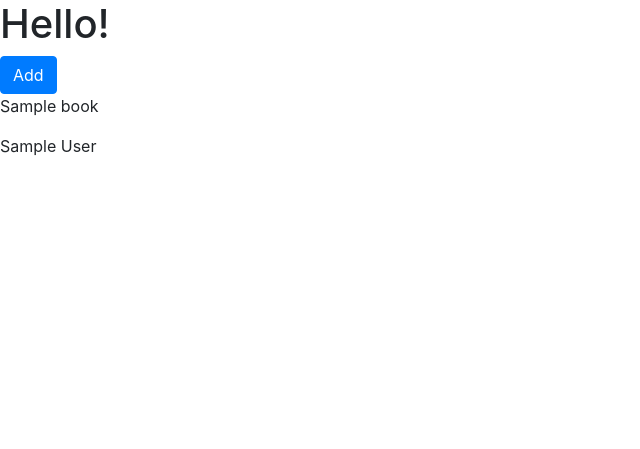
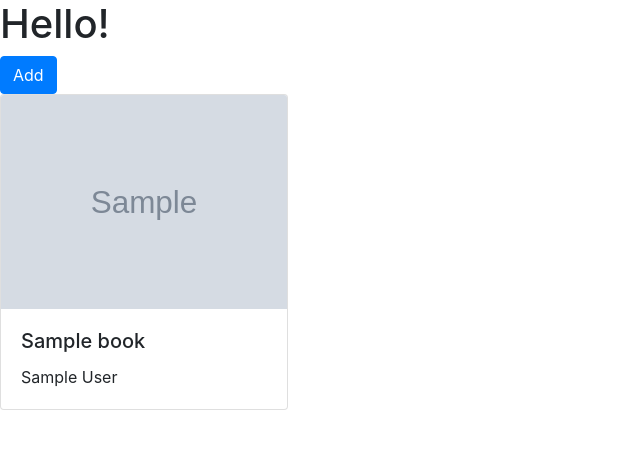
Before and after one commit to sanyagalvov/book-library, a Flask app: template application/templates/index.html in a window 1280 px wide. Shown: the part 58-507 px from the top of the page, without its empty margins (0-640 px from the left). Run offline with Flask 2, Linux system fonts and the light colour scheme; the template is opened without the code that fills it: values that come from a table or form of the project are taken from there, others are empty; tables that the repository leaves empty hold one stand-in row (values such as "Sample post"); grey boxes marked "Sample" are stand-in pictures; some libraries are stand-ins or nearby versions.

Commit message:
added books to interface

```diff
--- a/application/templates/index.html
+++ b/application/templates/index.html
@@ -21,7 +21,7 @@ Library
                 </button>
              </div>
             <div class="modal-body">
-                <form action="" method="post" enctype="multipart/formdata" novalidate>
+                <form action="" method="post" novalidate>
                     {{ form.hidden_tag() }}
                     <p>
                         {{ form.title.label }}<br>
@@ -51,9 +51,14 @@ Library
     </div>
 </div>
 {% for book in books %}
-<div>
-    <p>{{ book.title }}</p>
-    <p>{{ book.author }}</p>
+<div class="card" style="width: 18rem;">
+    <img src="{{ book.image }}" class="card-img-top" alt="...">
+    <div class="card-body">
+        <h5 class="card-title">{{ book.title }}</h5>
+            <p class="card-text">
+                {{ book.author }}
+            </p>
+    </div>
 </div>
 {% endfor %}
 {% endblock %}
```
